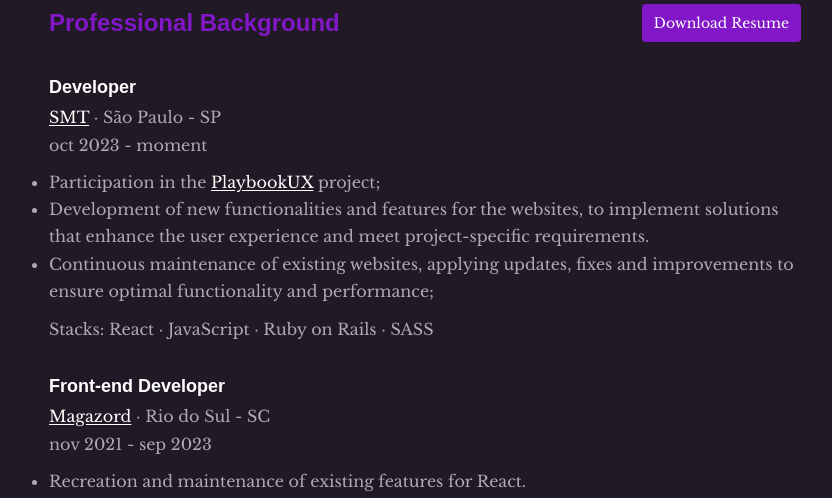
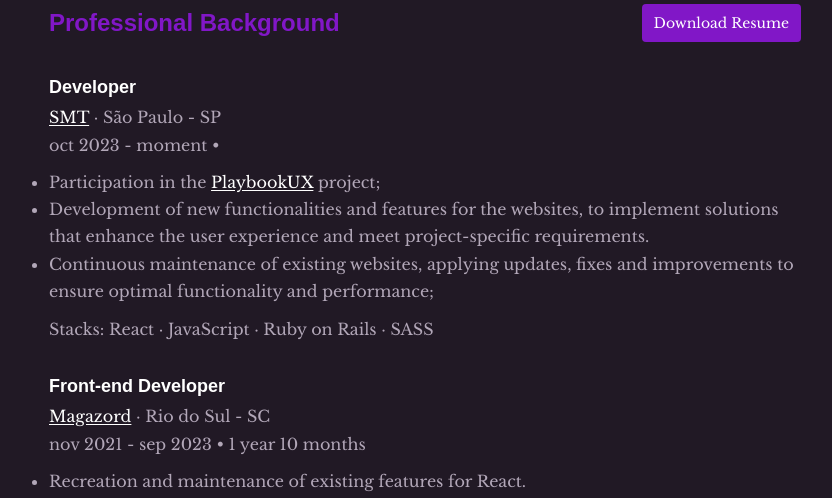
Before and after one commit to bzenky/bzenky.dev, a Next.js app: page /about in a window 1280 px wide. Shown: the part 520-1018 px from the top of the page, without its empty margins (215-1047 px from the left). Built offline with nearby package versions, Linux system fonts and the light colour scheme; a web font is replaced by a local one.

Commit message:
feat: date difference job start-end

```diff
--- a/package.json
+++ b/package.json
@@ -13,6 +13,7 @@
     "@types/react": "18.0.25",
     "@types/react-dom": "18.0.9",
     "@types/styled-components": "^5.1.26",
+    "date-fns": "^3.3.1",
     "eslint": "8.28.0",
     "eslint-config-next": "13.0.5",
     "lottie-react": "^2.3.1",
--- a/src/pages/about.tsx
+++ b/src/pages/about.tsx
@@ -10,6 +10,7 @@ import {
     PhotoBioWrapper
 } from "../../styles/pages/about"
 import profilePhoto from '../assets/zenky.png'
+import { dateDifferenceStartEndJob } from "../utils/dateDifferenceStartEndJob"
 
 export default function About() {
     return (
@@ -47,7 +48,9 @@ export default function About() {
                                 <a href="https://smtsolucoes.com.br/" target="_blank" rel="noreferrer">SMT</a>
                                 <span> · São Paulo - SP</span>
                             </div>
-                            <span>oct 2023 - moment</span>
+                            <span>
+                                oct 2023 - moment • {dateDifferenceStartEndJob('2023, 10, 02', 'moment')}
+                            </span>
                             <ul>
                                 <li>Participation in the <a href="https://www.playbookux.com/" target="_blank" rel="noreferrer">PlaybookUX</a> project;</li>
                                 <li>Development of new functionalities and features for the websites, to implement solutions that enhance the user experience and meet project-specific requirements.</li>
@@ -62,7 +65,9 @@ export default function About() {
                                 <a href="https://www.magazord.com.br" target="_blank" rel="noreferrer">Magazord</a>
                                 <span> · Rio do Sul - SC</span>
                             </div>
-                            <span>nov 2021 - sep 2023</span>
+                            <span>
+                                nov 2021 - sep 2023 • {dateDifferenceStartEndJob('2021, 11, 03', '2023, 09, 22')}
+                            </span>
                             <ul>
                                 <li>Recreation and maintenance of existing features for React.</li>
                                 <li>Active participation in the development, redesign, and creation of pages based on prototypes (Figma).</li>
@@ -79,7 +84,9 @@ export default function About() {
                                 <a href="https://www.rotaseguros.com.br" target="_blank" rel="noreferrer">Rota Seguros</a>
                                 <span> · Belo Horizonte - MG</span>
                             </div>
-                            <span>ago 2021 - oct 2021</span>
+                            <span>
+                                ago 2021 - oct 2021 • {dateDifferenceStartEndJob('2021, 08, 10', '2021, 10, 29')}
+                            </span>
                             <ul>
                                 <li>Website maintenance and optimization;</li>
                                 <li>Creation of internal systems;</li>
--- /dev/null
+++ b/src/utils/dateDifferenceStartEndJob.ts
@@ -0,0 +1,36 @@
+import { differenceInMonths, differenceInYears } from "date-fns"
+
+function dateDifferenceString(yearDifference: number, monthDifference: number) {
+  let dateDifference = ''
+
+  if (yearDifference > 0) dateDifference += `${yearDifference} ${yearDifference > 1 ? 'years' : 'year'} `
+  if (monthDifference > 0) dateDifference += `${monthDifference} ${monthDifference > 1 ? 'months' : 'month'}`
+
+  return dateDifference
+}
+
+export function dateDifferenceStartEndJob(startDate: string | Date, endDate: string | Date) {
+  let start = startDate
+  let end = endDate
+  const moment = 'moment'
+
+  if (typeof startDate === 'string') {
+    start = new Date(start)
+  }
+
+  if (typeof endDate === 'string' && endDate !== moment) {
+    end = new Date(end)
+  }
+
+  if (endDate === moment) {
+    const yearDifference = differenceInYears(new Date(), start)
+    const monthDifference = differenceInMonths(new Date(), start) - (yearDifference * 12)
+
+    return dateDifferenceString(yearDifference, monthDifference)
+  }
+
+  const yearDifference = differenceInYears(end, start)
+  const monthDifference = differenceInMonths(end, start) - (yearDifference * 12)
+
+  return dateDifferenceString(yearDifference, monthDifference)
+}
```
Also changed, not shown: 1 other file (tests, documents, lock files or other folders).
